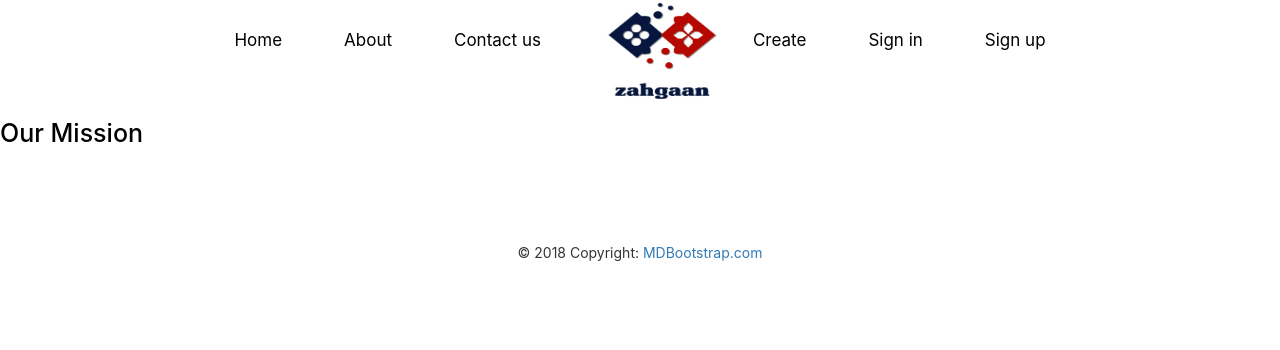
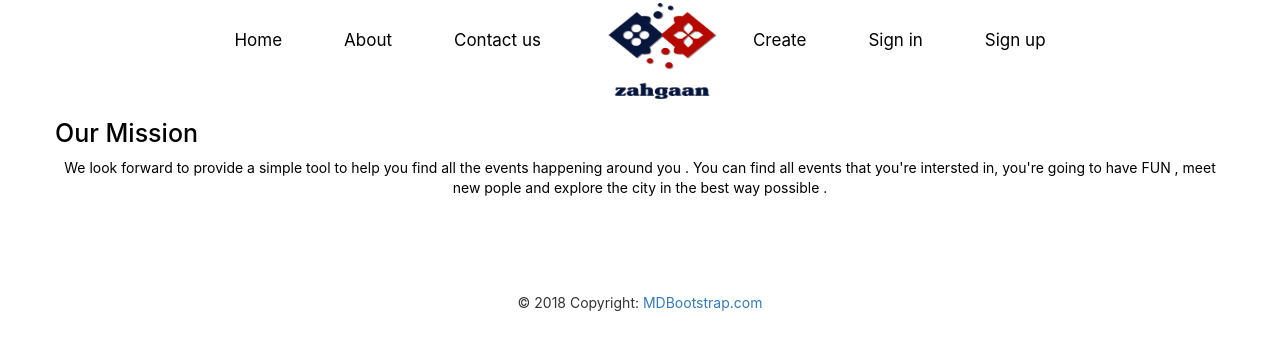
Before and after one commit to zaidraddad94/Zahgan, a React (Create React App) app in the folder react-client/: page /mission in a window 1280 px wide. Shown: the top 350 px of the page. Built offline with nearby package versions, Linux system fonts and the light colour scheme; no server answers.

Commit message:
add text

```diff
--- a/react-client/src/components/Nav.js
+++ b/react-client/src/components/Nav.js
@@ -1,9 +1,9 @@
 import React from 'react'
 import zahgan from './zahgan.jpg';
 
-const Nav=()=>{
+const Nav = () => {
 
-    return(
+    return (
         <div>
             <nav className="navbar navbar-expand-sm ">
                 <ul className="navbar-nav">
@@ -14,8 +14,6 @@ const Nav=()=>{
                     <img src={zahgan}></img>
                     <li><a href="/create">Create</a></li>
                     <li><a href="/signin">Sign in</a></li>
-
-
                     < li><a href="/signup">Sign up</a></li>
 
                 </ul>
--- a/react-client/src/components/Vision.js
+++ b/react-client/src/components/Vision.js
@@ -23,7 +23,7 @@ const Vision = () => {
                         </div>
                         <div class="service-content">
                             <h3>mission</h3>
-                            <p>Our mission is to provide the best event services
+                            <p>Our mission is to provide you with a tool to find the best events happening around you
                         <br />
                                 <u> <a href="/Mission">read more</a></u>
                             </p>
--- a/react-client/src/components/pages/Mission.js
+++ b/react-client/src/components/pages/Mission.js
@@ -1,15 +1,28 @@
 import React from 'react';
 
-const Mission =()=>{
+const Mission = () => {
 
-    return(
-        <div className="mission">
-            <h1> Our Mission  </h1>
+    return (
+        <div className="mission container">
+            <div className='row'>
 
-        </div>
-    )
+                <div className="row">
+                    <div className="text-center">
+                        <h1>Our Mission</h1>
 
-}
+
+
+                        <p>We look forward to provide a simple tool to help you find all the events happening around you .
+                     You can find all events that you're intersted in, you're going to have FUN , meet new pople and explore the
+                     city in the best way possible .
+                         </p>
+                    </div>
+                </div>
+            </div>
+            </div>
+            )
+
+        }
 
 
 
```
Also changed, not shown: react-client/src/components/Home.js (+7 -7 lines), react-client/src/components/Info.js (+5 -5 lines). Lines whose indentation alone changed are shown as unchanged.
